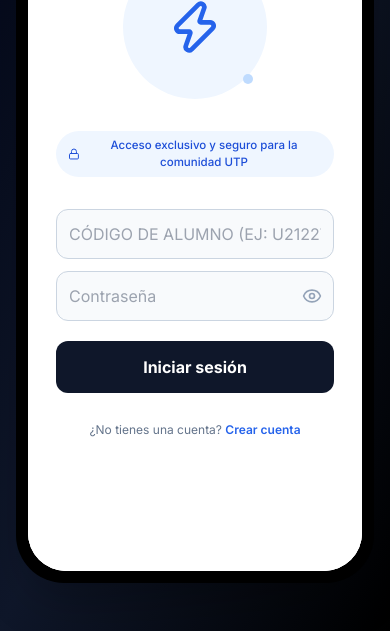
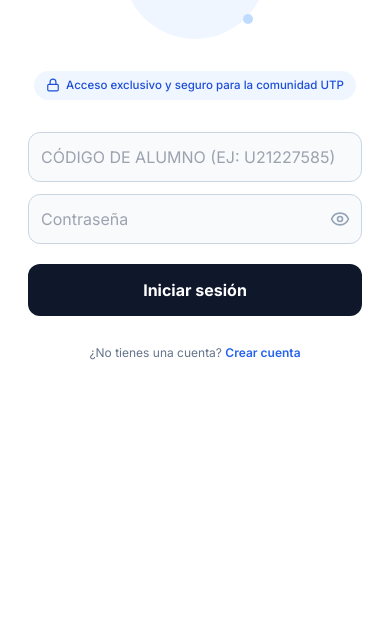
Before and after one commit to diego04-Wali/PataRunner_App, a plain HTML site: page frontend/index.html in a window 390 px wide. Shown: the part 245-876 px from the top of the page. After the commit the page ends 844 px from the top, so only its background shows below. Drawn offline with nearby package versions, Linux system fonts and the light colour scheme; no server answers.

Commit message:
Corregir viewport y diseño responsivo

```diff
--- a/frontend/index.html
+++ b/frontend/index.html
@@ -2,16 +2,16 @@
 <html lang="es">
 <head>
 <meta charset="UTF-8" />
-<meta name="viewport" content="width=device-width, initial-scale=1.0" />
+<meta name="viewport" content="width=device-width, initial-scale=1.0, maximum-scale=1.0, user-scalable=no">
 <title>PataRunner — Prototipo</title>
 <script src="https://cdn.tailwindcss.com"></script>
 <script src="https://unpkg.com/lucide@latest"></script>
 <link rel="stylesheet" href="css/style.css" />
 </head>
-<body class="min-h-screen w-full flex items-center justify-center bg-gradient-to-br from-slate-950 via-slate-900 to-black py-12 px-4">
+<body class="min-h-screen w-full flex items-center justify-center bg-gradient-to-br from-slate-950 via-slate-900 to-black sm:py-12 sm:px-4">
 
-  <div class="relative w-[380px] h-[780px] bg-black rounded-[48px] shadow-2xl p-3">
-    <div class="w-full h-full bg-white rounded-[38px] overflow-hidden flex flex-col relative">
+  <div class="relative w-full sm:w-[380px] h-[100dvh] sm:h-[780px] bg-black sm:rounded-[48px] shadow-2xl sm:p-3">
+    <div class="w-full h-full bg-white rounded-none sm:rounded-[38px] overflow-hidden flex flex-col relative">
 
       <div class="flex items-center justify-between px-6 pt-3 pb-1 text-[11px] font-medium text-slate-900 font-mono-stat">
         <span>9:41</span>
```
